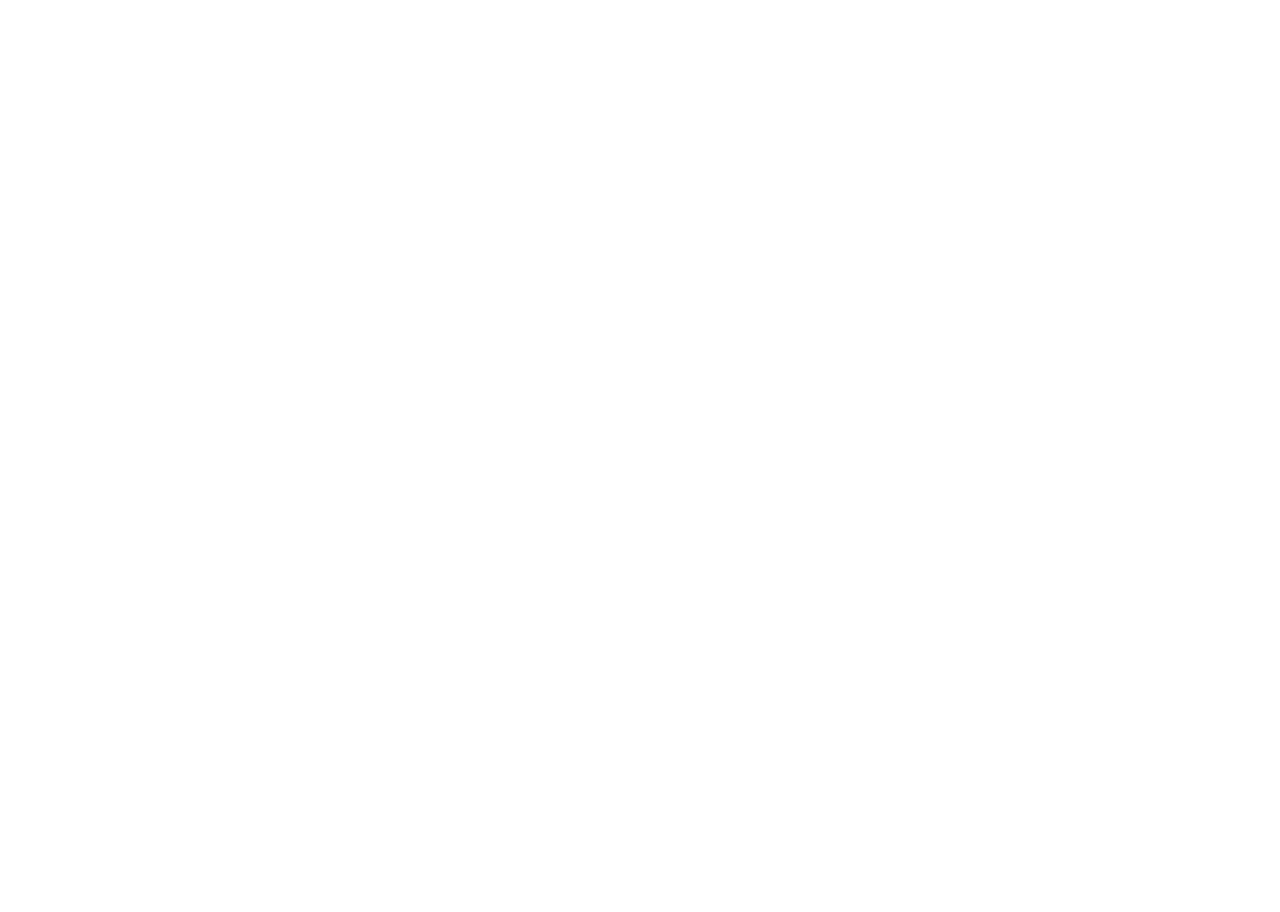
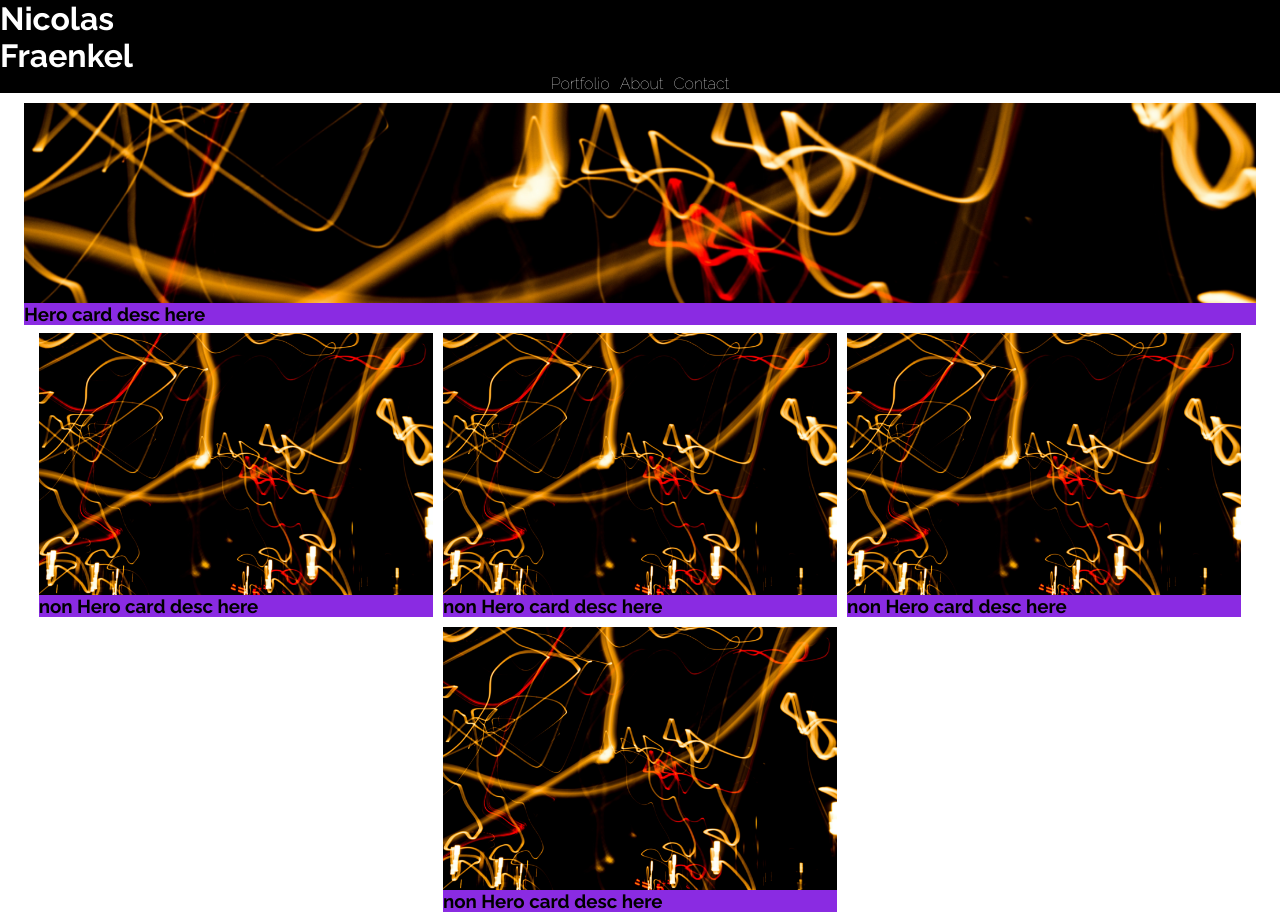
Before and after one commit to Kokkonut/WK02-challenge, a plain HTML site: page index.html in a window 1280 px wide. Before the commit the page ends 800 px from the top, so only its background shows below. Drawn offline with Linux system fonts and the light colour scheme.

Commit message:
html and css for 480px

```diff
--- a/assets/css/style.css
+++ b/assets/css/style.css
@@ -0,0 +1,141 @@
+@import url('https://fonts.googleapis.com/css2?family=Raleway:wght@100;700&display=swap');
+:root {
+--hero-color: #000000;
+}
+
+* {
+    padding:0;
+    margin:0;
+    font-family: 'Raleway', sans-serif;
+}
+
+/* HEADER */
+header {
+    background-color: var(--hero-color);
+    color: white;
+    display: flex;
+    flex-wrap: wrap;
+    justify-content: space-around;
+    align-items: center;
+    margin-bottom: 10px;;
+}
+ header h1 {
+    width: 100%;
+ }
+
+ /* NAV BAR */
+nav ul {
+    display: flex;
+    gap: 10px;
+}
+
+nav li {
+    list-style: none;
+}
+
+nav a {
+    text-decoration: none;
+    color: white;
+}
+
+
+/* SPLASH IMAGE */
+#splash-img {
+    height: 20vh;
+    width: 100vh;
+    object-fit: fill;
+}
+
+.cata {
+    display: flex;
+    flex-direction: column;
+    align-items: center;
+    margin-left: 1.5rem;
+    margin-right: 1.5rem;
+    gap: 10px;
+    transition: flex-basis 2s ease-in-out;
+}
+
+.card {
+    display:flex;
+    flex: 1 0 100%;
+    flex-direction: column;
+    align-items: center;
+    transition: flex-basis 500ms ease-in-out;
+}
+
+.card-image {
+    display:flex;
+    max-width: 100%;
+    flex-grow: 1 1 0;
+}
+
+.card-image img {
+    width: 100%;
+    height: 100%;
+}
+
+.card-txt {
+    width: 100%;
+    background-color: blueviolet;
+}
+/* DEFAULT SCALLING 320x480 */
+
+/* 481x768 IPAD PORT*/
+@media screen and (min-width: 481px) {
+    .cata {
+        flex-wrap: wrap;
+        flex-direction: row;
+        justify-content: center;
+        gap: 10px;
+    }
+/* For Hero Project */
+    #card-1 {
+        flex: 0 0 100%;
+        max-height: 200px;
+        padding-bottom: 20px;
+    }
+
+    #card-1 .card-image{
+        width: 100%;
+    }
+
+    #card-1  img {
+        min-width: 80%;
+        max-height: 200px;
+        object-fit: cover;
+    }
+
+    .card {
+        flex: 1 1 48%;
+    }
+}
+/* REGULAR DESKTOP 769PX and up */
+@media screen and (min-width: 769px) {
+    .cata {
+        flex-wrap: wrap;
+        flex-direction: row;
+        justify-content: center;
+        gap: 10px;
+    }
+/* For Hero Project */
+    #card-1 {
+        flex: 0 0 100%;
+        max-height: 200px;
+        padding-bottom: 20px;
+    }
+
+    #card-1 .card-image{
+        width: 100%;
+    }
+
+    #card-1  img {
+        min-width: 100%;
+        max-height: 200px;
+        object-fit: cover;
+    }
+
+    .card {
+        flex: 0 1 32%;
+    }
+}
--- a/index.html
+++ b/index.html
@@ -8,9 +8,53 @@
     <link rel="stylesheet" href="./assets/css/style.css">
 </head>
 <body>
+
     <header>
+        <h1>Nicolas<br>Fraenkel</h1>
+        <nav>
+            <ul>
+                <li><a href="#">Portfolio</a></li>
+                <li><a href="#">About</a></li>
+                <li><a href="#">Contact</a></li>
+            </ul>
+        </nav>
+    </header>
+<!--
+    <figure>
+        <img  id="splash-img" src="./assets/images/pexels-skitterphoto-3835.jpg">
+    </figure>
+-->
 
-    </header>
+<main>
+    <div class="cata">
+
+        <div class="card" id="card-1">
+            <div class="card-image"><img src="./assets/images/pexels-skitterphoto-3835.jpg"></div>
+            <div class="card-txt"><h3>Hero card desc here</h3></div>
+        </div>
+
+        <div class="card card-2">
+            <div class="card-image"><img src="./assets/images/pexels-skitterphoto-3835.jpg"></div>
+            <div class="card-txt"><h3>non Hero card desc here</h3></div>
+        </div>
+
+        <div class="card card-3">
+            <div class="card-image"><img src="./assets/images/pexels-skitterphoto-3835.jpg"></div>
+            <div class="card-txt"><h3>non Hero card desc here</h3></div>
+        </div>
+
+        <div class="card card-4">
+            <div class="card-image"><img src="./assets/images/pexels-skitterphoto-3835.jpg"></div>
+            <div class="card-txt"><h3>non Hero card desc here</h3></div>
+        </div>
+
+        <div class="card card-5">
+            <div class="card-image"><img src="./assets/images/pexels-skitterphoto-3835.jpg"></div>
+            <div class="card-txt"><h3>non Hero card desc here</h3></div>
+        </div>
+
+    </div>
+</main>
 
 </body>
 </html>
```
Also changed, not shown: assets/images/pexels-skitterphoto-3835.jpg (added).
